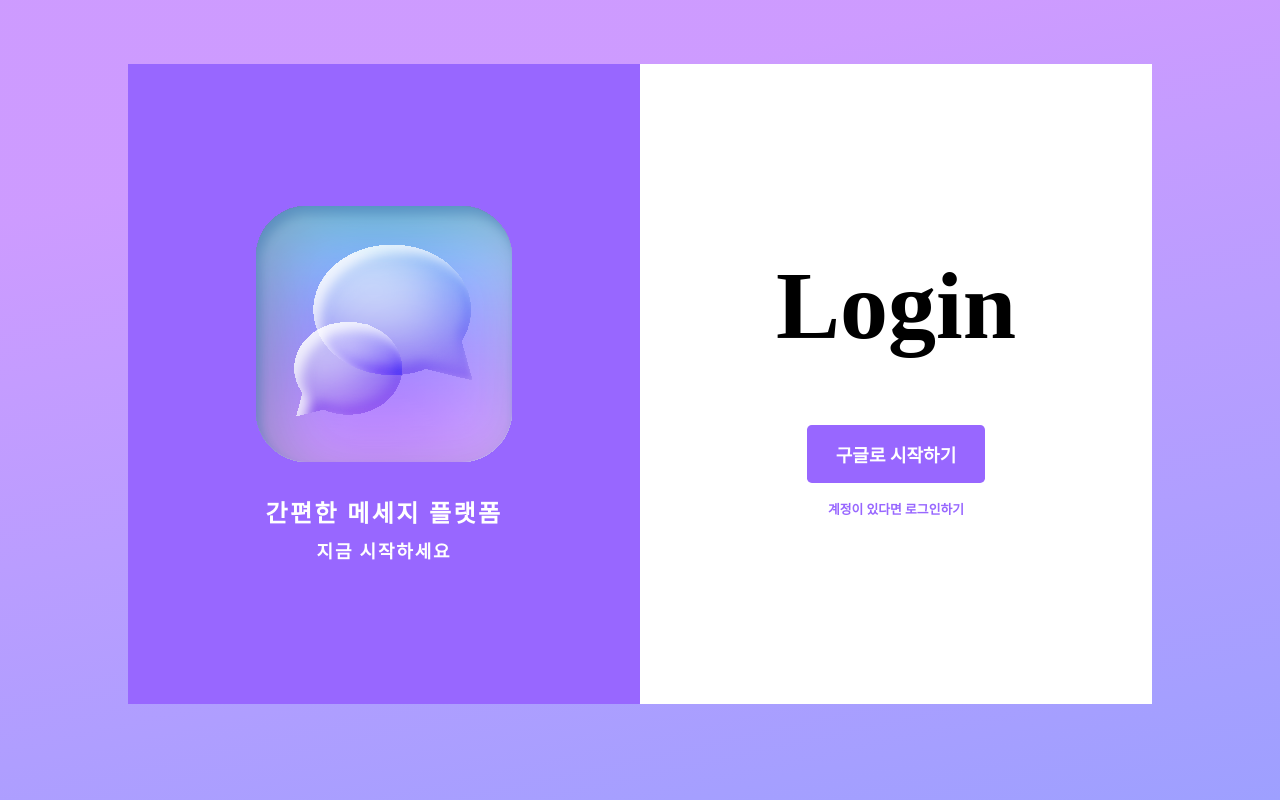
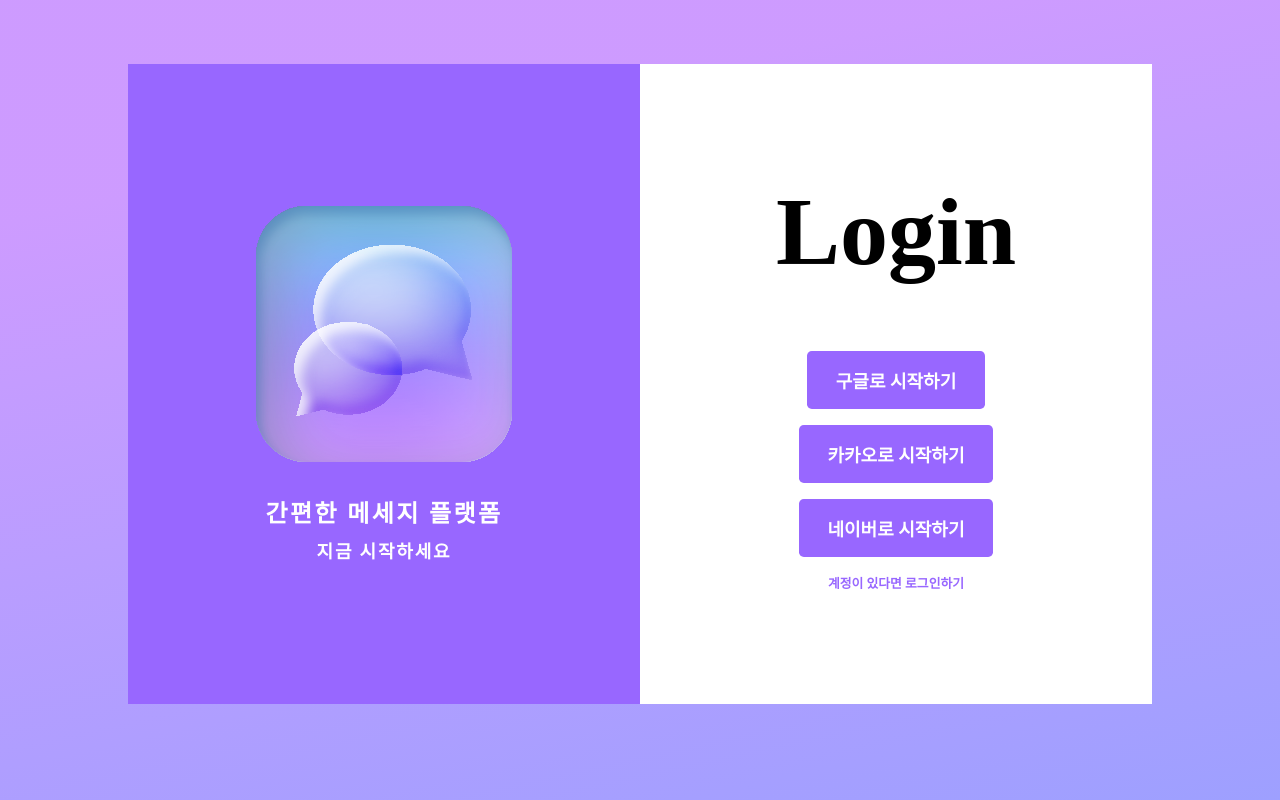
Before and after one commit to Bubble-Chat/Web, a React (Create React App) app: page /auth in a window 1280 px wide. Built offline with nearby package versions, Linux system fonts and the light colour scheme.

Commit message:
ADD :: Narsha

```diff
--- a/src/components/auth/Login.tsx
+++ b/src/components/auth/Login.tsx
@@ -20,12 +20,14 @@ export const Login = () => {
     <S.MainNav>
       <S.ContentContainer>
         <S.Title>Login</S.Title>
-        <S.GoogleLoginBtn onClick={googleSocialLogin}>
-          구글로 시작하기
-        </S.GoogleLoginBtn>
-        <S.LoginBtn onClick={() => Navigate("/home")}>
+        <S.LoginBtnWrap>
+          <S.LoginBtn onClick={googleSocialLogin}>구글로 시작하기</S.LoginBtn>
+          <S.LoginBtn onClick={googleSocialLogin}>카카오로 시작하기</S.LoginBtn>
+          <S.LoginBtn onClick={googleSocialLogin}>네이버로 시작하기</S.LoginBtn>
+        </S.LoginBtnWrap>
+        <S.LoginStateBtn onClick={() => Navigate("/home")}>
           계정이 있다면 로그인하기
-        </S.LoginBtn>
+        </S.LoginStateBtn>
       </S.ContentContainer>
     </S.MainNav>
   );
--- a/src/styles/Login.style.ts
+++ b/src/styles/Login.style.ts
@@ -18,7 +18,13 @@ export const Title = styled.p`
   font-weight: 600;
 `;
 
-export const GoogleLoginBtn = styled.p`
+export const LoginBtnWrap = styled.div`
+  margin-top: 4rem;
+  display: flex;
+  flex-direction: column;
+`;
+
+export const LoginBtn = styled.p`
   padding: 1rem 1.8rem;
   border-radius: 0.3rem;
   font-size: 1.125rem;
@@ -26,7 +32,7 @@ export const GoogleLoginBtn = styled.p`
   background-color: #9867ff;
   display: inline-block;
   font-weight: 600;
-  margin: 4rem auto 1rem auto;
+  margin: 0rem auto 1rem auto;
   &:hover {
     background-color: #7d4ee0;
   }
@@ -35,7 +41,7 @@ export const GoogleLoginBtn = styled.p`
   }
 `;
 
-export const LoginBtn = styled.p`
+export const LoginStateBtn = styled.p`
   color: #9867ff;
   font-weight: 600;
   font-size: 0.8rem;
```
